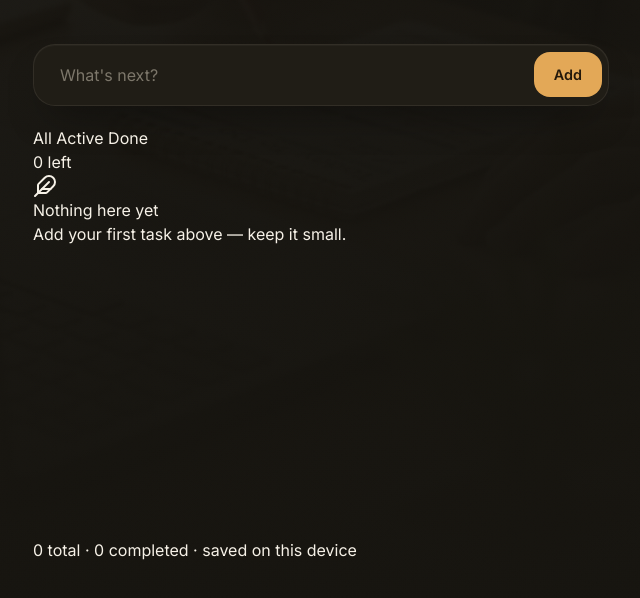
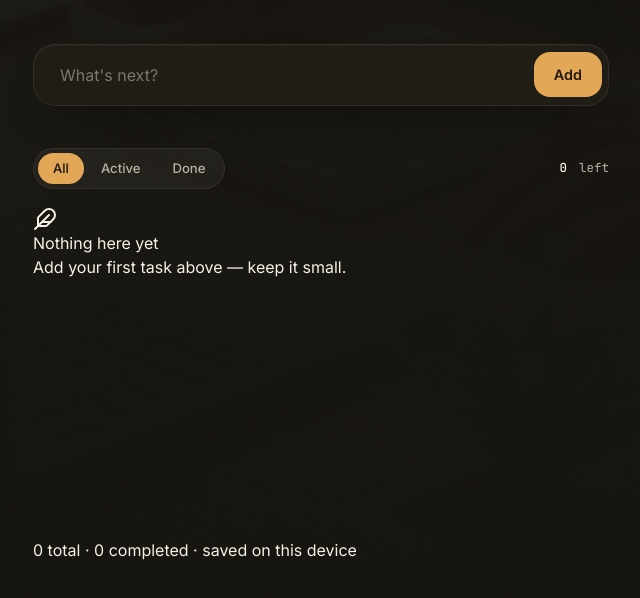
Before and after one commit to zMaham774/drift-todo, a plain HTML site: page index.html in a window 1280 px wide. Shown: the part 174-772 px from the top of the page, without its empty margins (319-959 px from the left). Drawn offline with nearby package versions, Linux system fonts and the light colour scheme.

Commit message:
style control rows

```diff
--- a/style.css
+++ b/style.css
@@ -242,3 +242,86 @@ input:focus-visible {
     padding: 6px 4px 0;
     font-family: 'JetBrains Mono', monospace;
 }
+
+/* ===================== Controls row (filters + counter) ===================== */
+.controls-row {
+    display: flex;
+    align-items: center;
+    justify-content: space-between;
+    gap: 12px;
+    margin-top: 22px;
+    margin-bottom: 18px;
+    flex-wrap: wrap;
+    opacity: 0;
+}
+
+.filters {
+    position: relative;
+    display: inline-flex;
+    gap: 2px;
+    background: rgba(246, 241, 231, 0.05);
+    border: 1px solid rgba(246, 241, 231, 0.07);
+    padding: 4px;
+    border-radius: 999px;
+}
+
+.filter-btn {
+    position: relative;
+    z-index: 2;
+    background: transparent;
+    border: none;
+    color: var(--paper-dim);
+    font-size: 0.82rem;
+    font-weight: 500;
+    padding: 6px 15px;
+    border-radius: 999px;
+    cursor: pointer;
+    transition: color 0.25s var(--ease-out);
+}
+
+.filter-btn.is-active {
+    color: var(--ink);
+}
+
+.filter-pill {
+    position: absolute;
+    z-index: 1;
+    top: 4px;
+    bottom: 4px;
+    left: 4px;
+    width: 56px;
+    background: var(--amber);
+    border-radius: 999px;
+    transition: transform 0.35s var(--ease-out), width 0.35s var(--ease-out);
+}
+
+.counter-line {
+    font-family: 'JetBrains Mono', monospace;
+    font-size: 0.78rem;
+    color: var(--paper-dim);
+    display: flex;
+    align-items: center;
+    gap: 12px;
+}
+
+.counter-line span {
+    color: var(--paper);
+    font-weight: 500;
+}
+
+.clear-btn {
+    background: none;
+    border: none;
+    color: var(--danger);
+    font-family: 'JetBrains Mono', monospace;
+    font-size: 0.75rem;
+    cursor: pointer;
+    text-decoration: underline;
+    text-underline-offset: 3px;
+    opacity: 0.8;
+    transition: opacity 0.2s;
+}
+
+.clear-btn:hover {
+    opacity: 1;
+}
```
